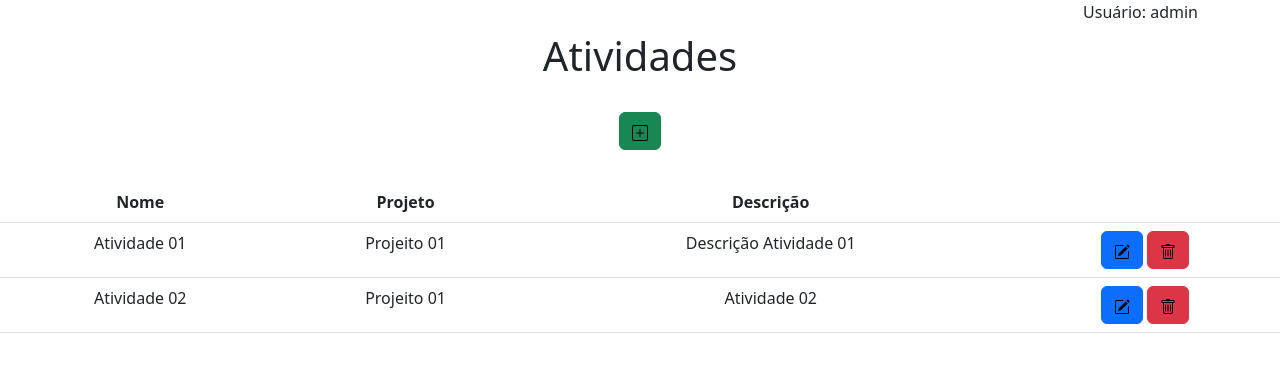
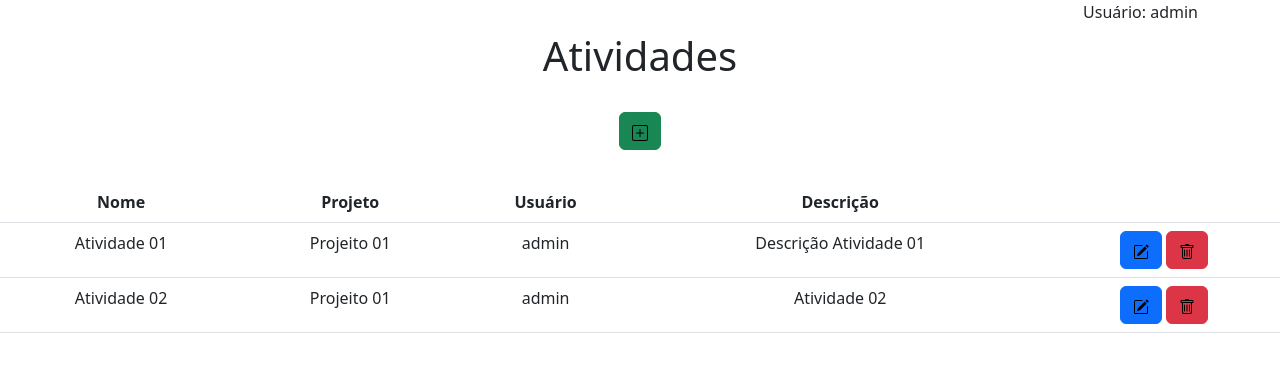
Before and after one commit to Raisson/PosDFS_Python_Portal, a Django app: page /atividades/ in a window 1280 px wide. Shown: the part 56-428 px from the top of the page. Run offline with Django 5.2, Linux system fonts and the light colour scheme; a user stored in the database is signed in; data comes from the database, SQL or seed files in the repository; both versions use the stored data as it was after the commit.

Commit message:
Usuário da atividade

```diff
--- a/app/forms.py
+++ b/app/forms.py
@@ -35,9 +35,10 @@ class ProjetoForm(ModelForm):
 class AtividadeForm(ModelForm):
     class Meta:
         model = Atividades
-        fields = ['nome','projeto','descricao']
+        fields = ['nome','projeto','user','descricao']
         widgets = {
             'nome': forms.TextInput(attrs={'class': 'form-control'}),
             'projeto': forms.Select(attrs={'class': 'form-control'}),
+            'user': forms.Select(attrs={'class': 'form-control'}),
             'descricao': forms.Textarea(attrs={'class': 'form-control'}),
         }
--- a/app/models.py
+++ b/app/models.py
@@ -21,6 +21,7 @@ class Projetos(models.Model):
 
 class Atividades(models.Model):
     projeto = models.ForeignKey(Projetos, on_delete=models.CASCADE, related_name='atividades')
+    user = models.ForeignKey(User, on_delete=models.CASCADE, related_name='usuario')
     nome = models.CharField(max_length=200, blank=False, null=False, help_text='Informe o nome')
     # preco = models.DecimalField(max_digits=10, decimal_places=2)
     descricao = models.TextField()
--- a/app/templates/atividades/atividades.html
+++ b/app/templates/atividades/atividades.html
@@ -25,6 +25,7 @@
                             <!-- <th scope="col-md-1">#</th> -->
                             <th scope="col-md-4">Nome</th>
                             <th scope="col-md-4">Projeto</th>
+                            <th scope="col-md-4">Usuário</th>
                             <th scope="col-md-6">Descrição</th>
                             <th scope="col-md-6"></th>
                         </tr>
@@ -35,6 +36,7 @@
                                 <!-- <th>{{dbs.id}}</th> -->
                                 <td>{{dado.nome}}</td>
                                 <td>{{dado.projeto}}</td>
+                                <td>{{dado.user}}</td>
                                 <td>{{dado.descricao}}</td>
                                 <td>
                                     <a href="/atividadeseditar/{{dado.id}}/" class="btn btn-primary" title="Editar">
--- a/app/templates/atividades/atividadesform.html
+++ b/app/templates/atividades/atividadesform.html
@@ -17,6 +17,7 @@
                 <div class="form-group col-md-10 m-auto"></div>
                 <div class="form-group col-md-10 m-auto">{{atividades_form.nome.label_tag}}{{atividades_form.nome}}</div>
                 <div class="form-group col-md-10 m-auto">{{atividades_form.projeto.label_tag}}{{atividades_form.projeto}}</div>
+                <div class="form-group col-md-10 m-auto">{{atividades_form.user.label_tag}}{{atividades_form.user}}</div>
                 <div class="form-group col-md-10 m-auto">{{atividades_form.descricao.label_tag}}{{atividades_form.descricao}}</div>
             </div>
             <div class="col-md-11 text-end">
```
Also changed, not shown: app/migrations/0006_atividades_user.py (added), db.sqlite3.
